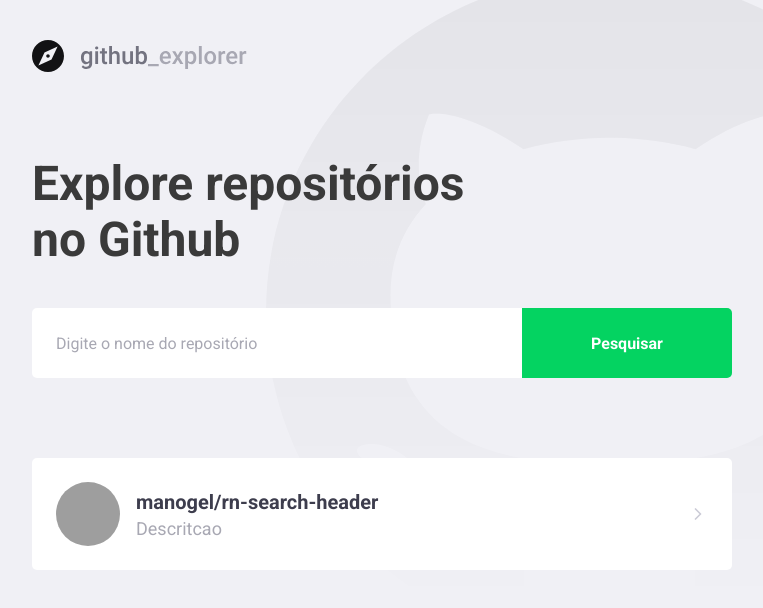
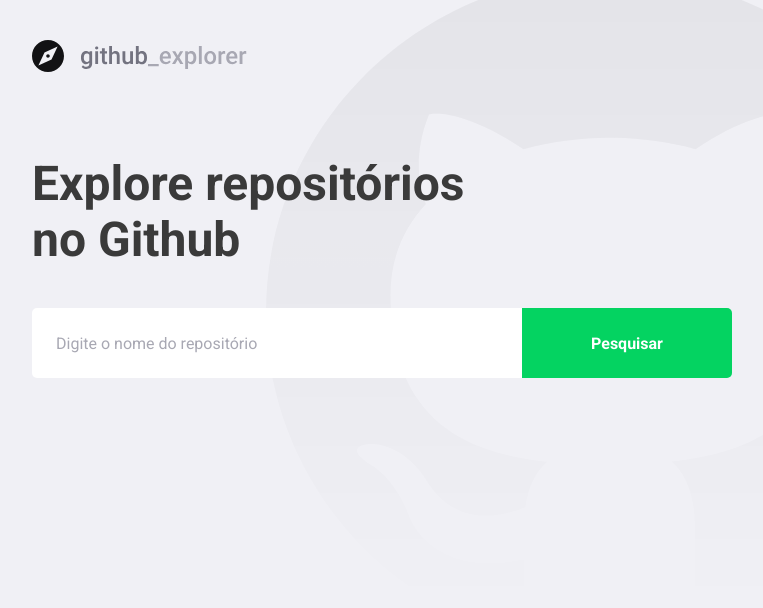
Before and after one commit to Manogel/github-explorer, a React (Create React App) app: page / in a window 1280 px wide. Shown: the top 608 px of the page, without its empty margins (148-911 px from the left). Built offline with nearby package versions, Linux system fonts and the light colour scheme; grey boxes are pictures that could not be loaded.

Commit message:
connected on api

```diff
--- a/package.json
+++ b/package.json
@@ -10,6 +10,7 @@
     "@types/node": "^12.0.0",
     "@types/react": "^16.9.0",
     "@types/react-dom": "^16.9.0",
+    "axios": "^0.19.2",
     "polished": "^3.5.2",
     "react": "^16.13.1",
     "react-dom": "^16.13.1",
--- a/src/pages/Dashboard/index.tsx
+++ b/src/pages/Dashboard/index.tsx
@@ -1,33 +1,60 @@
-import React from 'react';
+import React, { useState, FormEvent } from 'react';
 import { FiChevronRight } from 'react-icons/fi';
-
+import api from '../../services/api';
 import logoimg from '../../assets/logo.svg';
 
 import { Title, Form, Repositories } from './styles';
 
+interface Repository {
+  full_name: string;
+  description: string;
+  owner: {
+    login: string;
+    avatar_url: string;
+  };
+}
+
 const Dashboard: React.FC = () => {
+  const [repo, setRepo] = useState('');
+  const [repositories, setRepositories] = useState<Repository[]>([]);
+
+  async function handleAddRepository(
+    e: FormEvent<HTMLFormElement>,
+  ): Promise<void> {
+    e.preventDefault();
+    const response = await api.get<Repository>(`/repos/${repo}`);
+
+    setRepositories([...repositories, response.data]);
+    setRepo('');
+  }
+
   return (
     <>
       <img src={logoimg} alt="Github Explorer" />
       <Title>Explore repositórios no Github</Title>
 
-      <Form action="">
-        <input placeholder="Digite o nome do repositório" />
+      <Form onSubmit={handleAddRepository}>
+        <input
+          placeholder="Digite o nome do repositório"
+          onChange={(e) => setRepo(e.target.value)}
+          value={repo}
+        />
         <button type="submit">Pesquisar</button>
       </Form>
-
       <Repositories>
-        <a href="teste">
+        {repositories?.map((repository) => (
+          <a href="teste" key={repository.full_name}>
             <img
-            src="https://avatars3.githubusercontent.com/u/38564520?s=460&u=5797e66f1ae727ff8f29d330f1832b8ba44ff125&v=4"
-            alt="Manoel Gomes"
+              src={repository.owner.avatar_url}
+              alt={repository.owner.login}
             />
             <div>
-            <strong>manogel/rn-search-header</strong>
-            <p>Descritcao</p>
+              <strong>{repository.full_name}</strong>
+              <p>{repository.description}</p>
             </div>
             <FiChevronRight size={20} />
           </a>
+        ))}
       </Repositories>
     </>
   );
--- a/src/pages/Dashboard/styles.ts
+++ b/src/pages/Dashboard/styles.ts
@@ -74,7 +74,8 @@
     }
 
     div {
-      margin-left: 16px;
+      margin: 0 16px;
+      flex: 1;
 
       strong {
         font-size: 20px;
--- /dev/null
+++ b/src/services/api.ts
@@ -0,0 +1,7 @@
+import axios from 'axios';
+
+const api = axios.create({
+  baseURL: 'https://api.github.com',
+});
+
+export default api;
```
Also changed, not shown: .eslintrc.json, 1 other file (tests, documents, lock files or other folders). Lines whose indentation alone changed are shown as unchanged.
